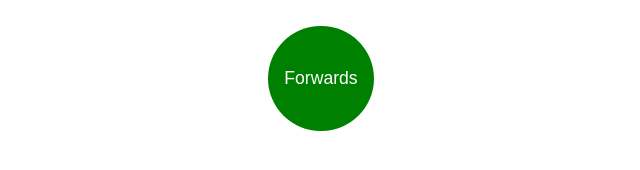
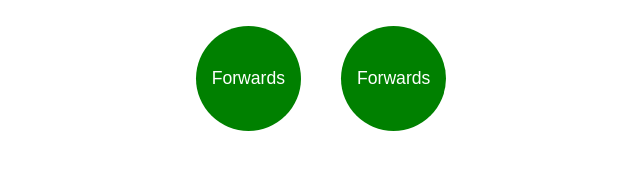
Before and after one commit to avreeeb/dsn1676-assignment-2, a plain HTML site: page index.html in a window 1280 px wide. Shown: the whole page, without its empty margins (319-959 px from the left). Drawn offline with Linux system fonts and the light colour scheme.

Commit message:
added a second button

```diff
--- a/index.html
+++ b/index.html
@@ -12,6 +12,7 @@
 <main>
     <main class="main">
     <a class="button button-forwards" href="#clock">Forwards</a>
+    <a class="button button-forwards" href="#clock">Forwards</a>
 </main>
 
 </body>
```
